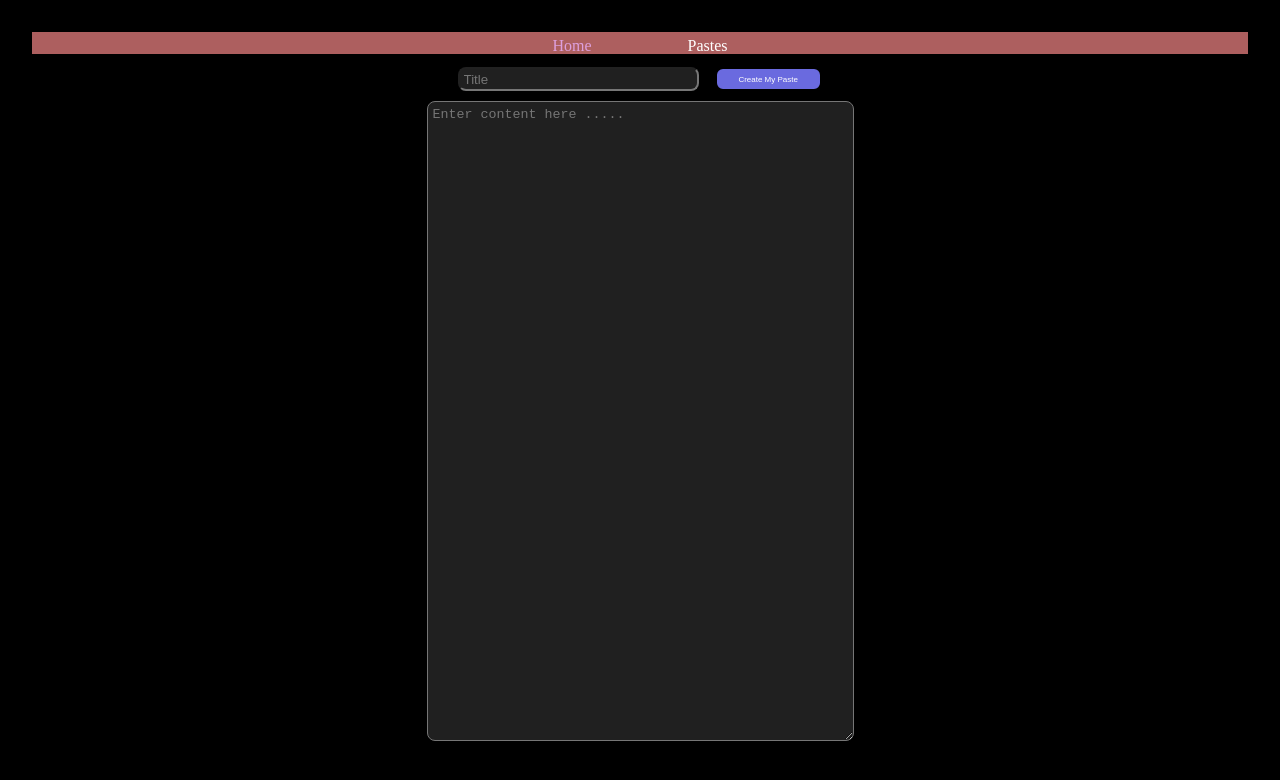
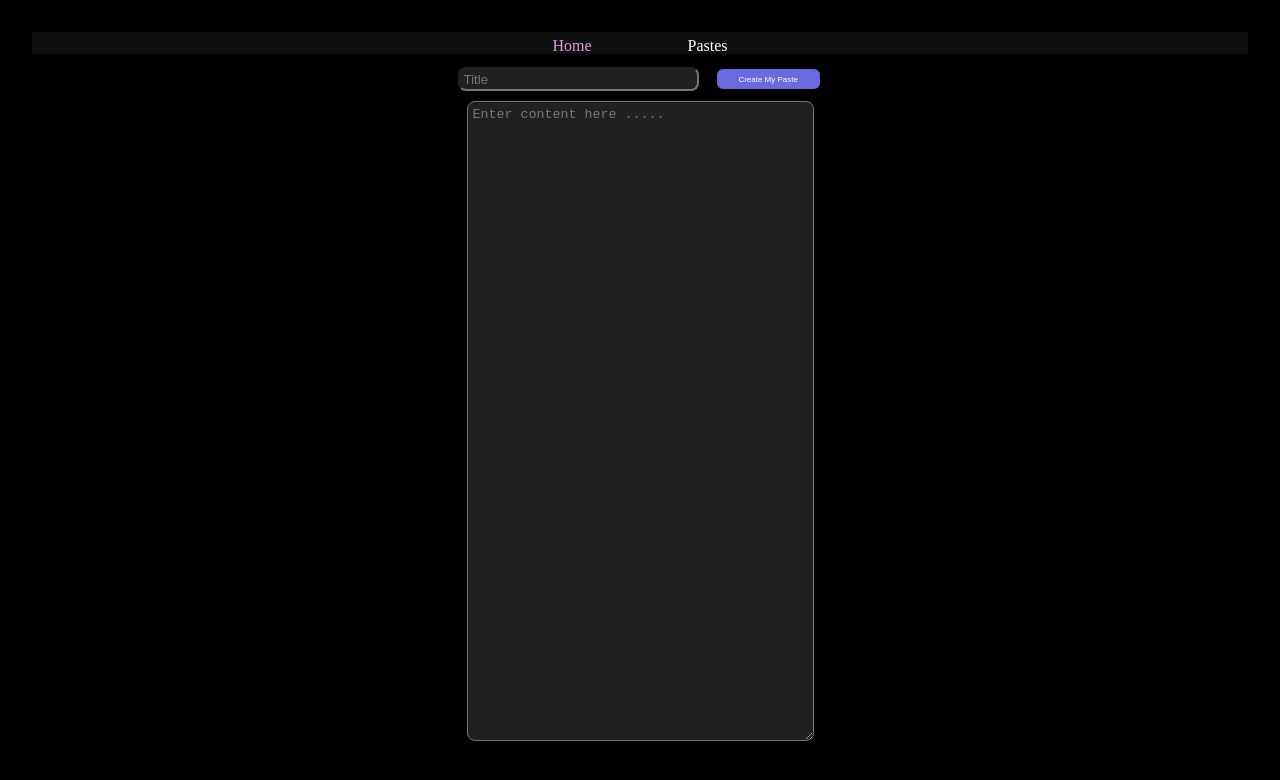
Before and after one commit to karan-100/PasteApp, a React (Vite) app: page / in a window 1280 px wide. Shown: the top 780 px of the page. Built offline with nearby package versions, Linux system fonts and the light colour scheme.

Commit message:
second commiut

```diff
--- a/src/components/Home.css
+++ b/src/components/Home.css
@@ -26,7 +26,6 @@ body{
     /* display: flex;
     justify-content: center; */
     height: 80vh;
-    /* margin: auto; */
 }
 input{
     height: 1.5rem;
--- a/src/components/Home.jsx
+++ b/src/components/Home.jsx
@@ -79,7 +79,7 @@ const Home = () => {
             placeholder='Enter content here .....'
             onChange={(e)=>setValue(e.target.value)}
             rows={25}
-            cols={50}
+            cols={40}
           />
       </div>
     </div>
--- a/src/components/Navbar.css
+++ b/src/components/Navbar.css
@@ -12,7 +12,7 @@
     justify-content: center;
     gap: 6rem;
     padding-top:0.3rem;
-    background-color: rgb(173, 95, 95);
+    background-color: rgb(15, 15, 15);
 
 }
 
```
